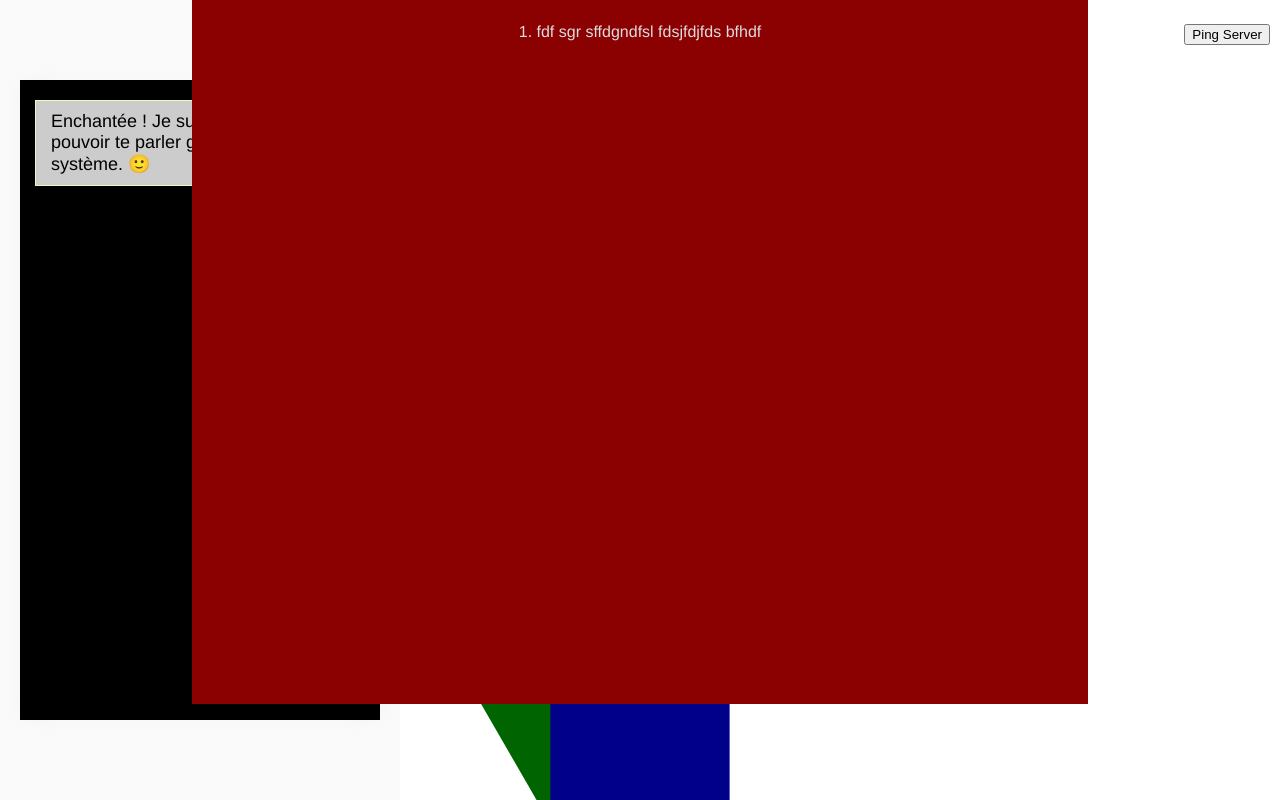
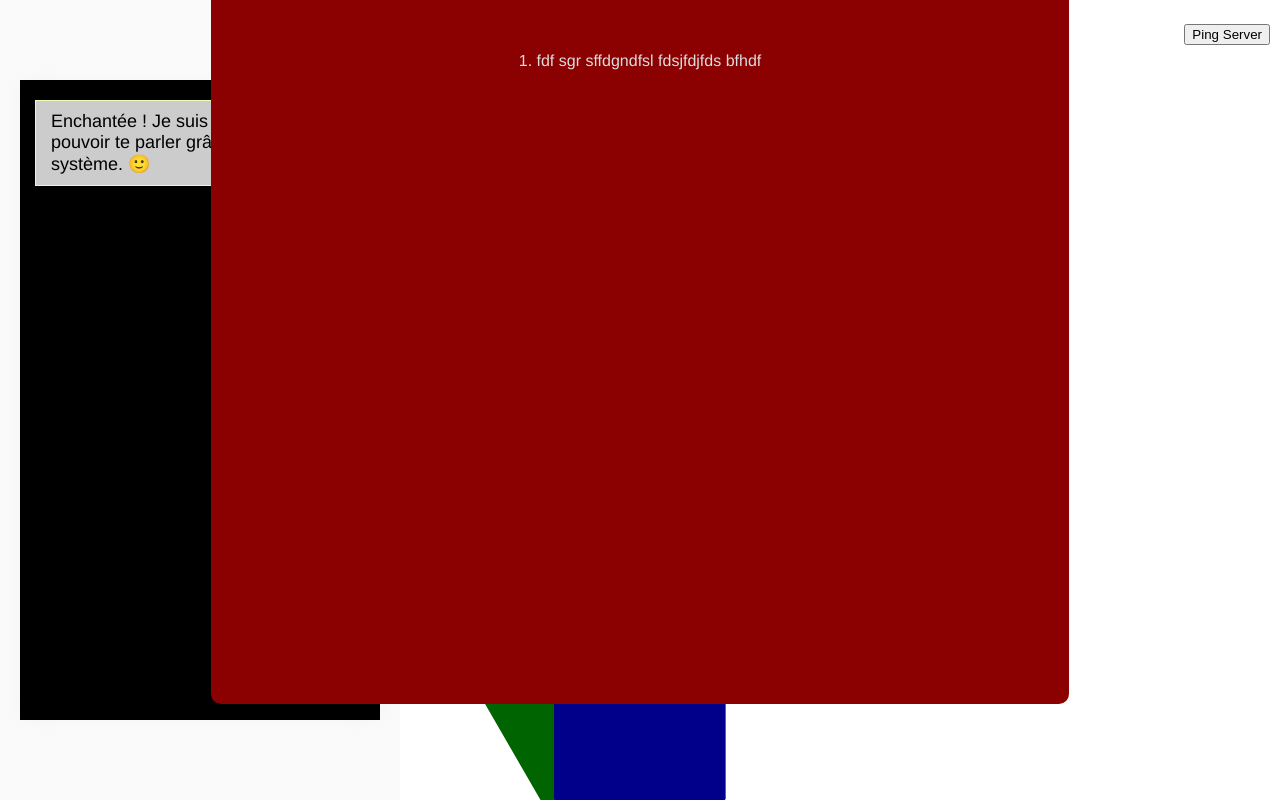
Before and after one commit to robinsimonklein/mabellemort, a Vue app: page / in a window 1280 px wide. Built offline with nearby package versions, Linux system fonts and the light colour scheme; no server answers.

Commit message:
WIP // Add cards animaiton

```diff
--- a/src/App.vue
+++ b/src/App.vue
@@ -46,14 +46,6 @@ export default {
                 {
                     text: '3. fdf sgr sffdgndfsl fdsjfdjfds bfhdf',
                     color: 'darkgreen'
-                },
-                {
-                    text: '4. fdf sgr sffdgndfsl fdsjfdjfds bfhdf',
-                    color: 'grey'
-                },
-                {
-                    text: '5. fdf sgr sffdgndfsl fdsjfdjfds bfhdf',
-                    color: 'violet'
                 }
             ]
         }
--- a/src/components/userCards/userCard.vue
+++ b/src/components/userCards/userCard.vue
@@ -18,13 +18,16 @@
                 type: String,
                 default: 'red'
             },
+        },
+        methods : {
+
         }
     }
 </script>
 
 <style lang="scss" scoped>
     .user-card {
-        $card-width: 70vw;
+        $card-width: 67vw;
 
         position: absolute;
         bottom: 0;
@@ -34,6 +37,7 @@
         width: $card-width;
         margin-bottom: 12vh;
         box-sizing: border-box;
+        border-radius: 10px;
         z-index: 5;
         transition: all 0.5s ease;
 
@@ -99,6 +103,7 @@
 
         &__text {
             margin: 0;
+            padding: 0 20px;
         }
     }
 </style>
--- a/src/components/userCards/userCardsContainer.vue
+++ b/src/components/userCards/userCardsContainer.vue
@@ -1,6 +1,6 @@
 <template>
     <div class="user-cards-container tidy" @click="next()">
-        <user-card v-for="(choice, key) in choices" :key="key" @click="send()" :class="getClass(key)" :text="choice.text" :color="choice.color"></user-card>
+        <user-card v-for="(choice, key) in choices" :key="key" :class="getClass(key)"  :text="choice.text" :color="choice.color"></user-card>
     </div>
 </template>
 
@@ -60,6 +60,12 @@
                     default:
                         return 'hidden'
                 }
+            },
+            select(){
+                console.log('send');
+                if(key === this.index) {
+                    console.log('send');
+                }
             }
         },
         mounted() {
```
